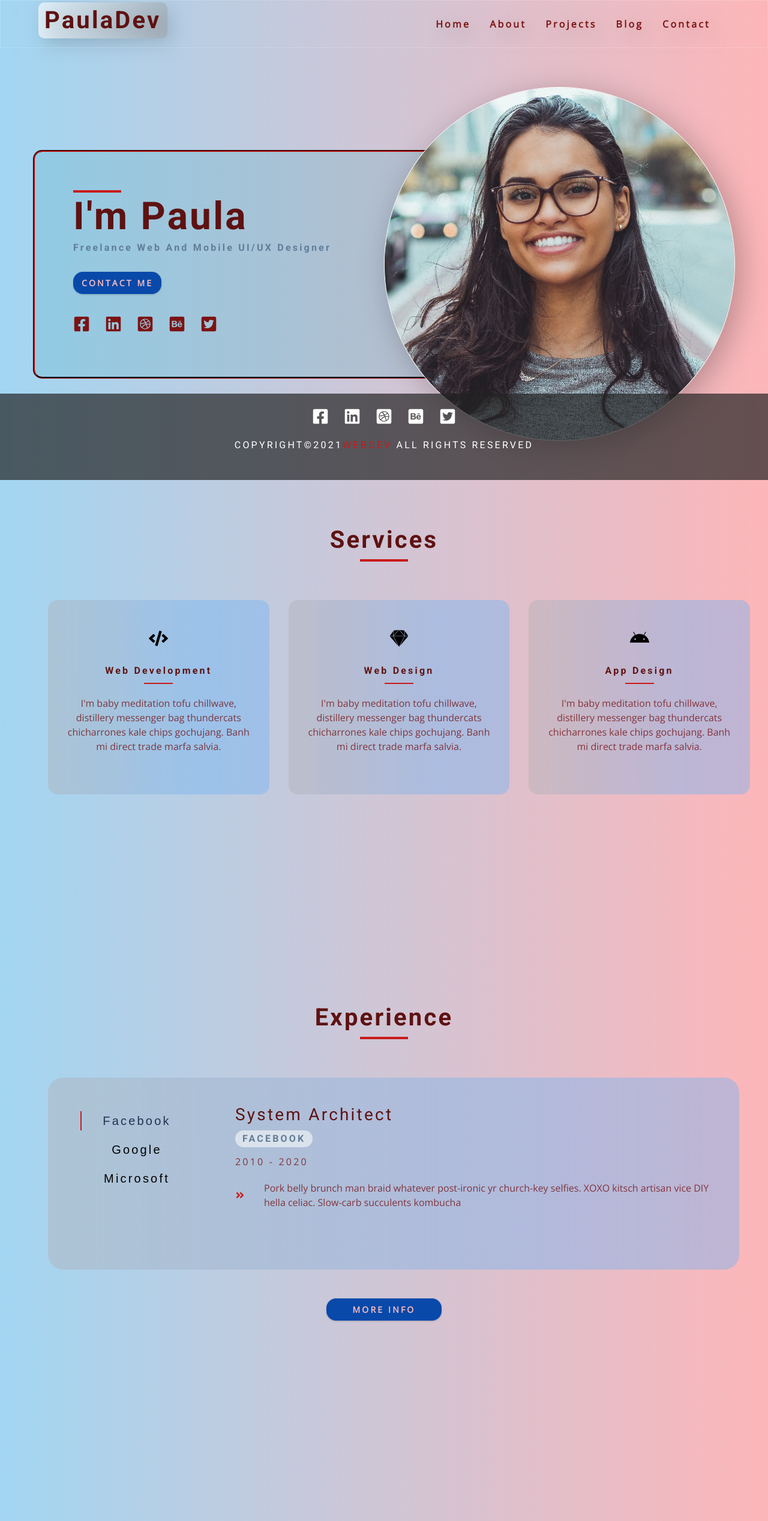
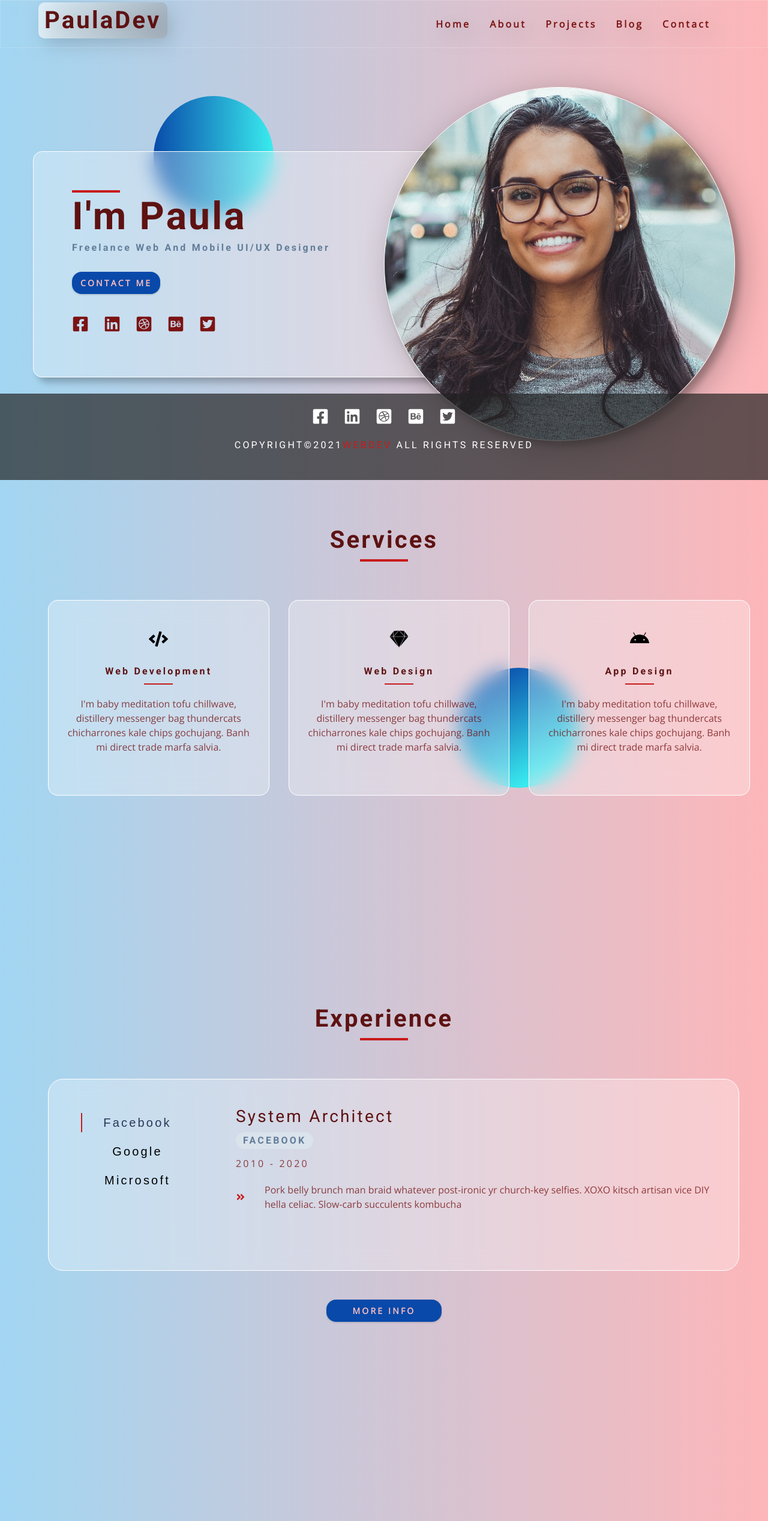
Before and after one commit to Pauneren/portfolio, a Gatsby site: page / in a window 1280 px wide. Shown: the top 2535 px of the page at 60% size. Built offline with nearby package versions, Linux system fonts and the light colour scheme; Gatsby itself is replaced by a stand-in of ours; some packages are replaced by stand-ins of ours.

Commit message:
final circles

```diff
--- a/src/assets/css/main.css
+++ b/src/assets/css/main.css
@@ -92,6 +92,7 @@ body {
   font-family: var(--ff-secondary);
 
   background: var(--clr-glass-2);
+
 z-index: 0;
   line-height: 1.5;
   font-size: 0.875rem;
@@ -156,6 +157,7 @@ p {
   h4 {
     line-height: 1;
   }
+
 }
 /*  global classes */
 
@@ -201,11 +203,15 @@ p {
   margin: 0 auto;
   max-width: 1170px;
 
+
+
 }
 @media screen and (min-width: 992px) {
   .section-center {
     width: 95vw;
   }
+
+
 }
 /* added during recording */
 .underline {
@@ -326,7 +332,10 @@ box-sizing: border-box;
 @media screen and (min-width: 992px) {
   .navbar {
     background: transparent;
+
   }
+
+
 }
 /*
 ===============
@@ -383,6 +392,10 @@ Sidebar
   .sidebar {
     transform: translateX(-100%);
   }
+
+
+
+
 }
 /*
 ===============
@@ -476,14 +489,19 @@ Hero
   margin-left: 0;
 }
 .hero-info {
-background: #45a7b836;
+  background: rgba(255, 255, 255, 0.29);
+  border: 1px solid #FFFFFF;
+  box-sizing: border-box;
+  backdrop-filter: blur(16px);
 border-style: groove;
-border-color: #5a0606;
+
 padding: 4rem;
 border-radius: 15px;
+box-shadow: 8px 8px 12px rgba(0, 0, 0, 0.25);
 }
 .hero-img {
   display: none;
+  box-shadow: 8px 8px 12px rgba(0, 0, 0, 0.25);
 }
 .hero-img-svg {
   display: none;
@@ -547,6 +565,8 @@ border-radius: 15px;
     grid-row: 1/1;
     grid-column: 7/-1;
   } */
+
+
 }
 @media screen and (min-width: 1170px) {
   .hero h4 {
@@ -560,6 +580,8 @@ border-radius: 15px;
   .hero h4 {
     line-height: 1;
   }
+
+
 }
 
 /*
@@ -568,10 +590,12 @@ Services
 ===============
 */
 .service {
-  /* background: linear-gradient(90deg, rgba(154, 148, 148, 0.5) -4.53%, rgba(254, 253, 255, 0.5) 67.4%); */
-  background: var(--background-grey-gradient);
-  backdrop-filter: blur(4px);
-  /* Note: backdrop-filter has minimal browser support */
+
+  background: rgba(255, 255, 255, 0.29);
+  border: 1px solid #FFFFFF;
+  box-sizing: border-box;
+  backdrop-filter: blur(16px);
+
   padding: 3rem 1.5rem;
   margin-bottom: 2rem;
   border-radius: var(--radius);
@@ -624,6 +648,8 @@ Services
   .services-center {
     grid-template-columns: 1fr 1fr 1fr;
   }
+
+
 }
 
 /*
@@ -636,14 +662,15 @@ Jobs
   width: 80vw;
   margin: 0 auto;
   max-width: var(--max-width);
-  background: var(--background-grey-gradient);
-  backdrop-filter: blur(4px);
+  background: rgba(255, 255, 255, 0.29);
+  border: 1px solid #FFFFFF;
+  box-sizing: border-box;
+  backdrop-filter: blur(16px);
   border-radius: 25px;
   height: 20rem;
   padding: 3rem;
 
-  background: var(--background-grey-gradient);
-  backdrop-filter: blur(4px);
+
 
 
 }
@@ -965,6 +992,7 @@ About Page
 */
 .about-page {
   padding: 7rem 0;
+
 }
 .about-img {
   margin-bottom: 2rem;
@@ -976,9 +1004,22 @@ About Page
   width: 100%;
   display: block;
 }
+
+.about-text{
+
+background: rgba(255, 255, 255, 0.29);
+border: 1px solid #FFFFFF;
+box-sizing: border-box;
+backdrop-filter: blur(16px);
+/* Note: backdrop-filter has minimal browser support */
+  padding:2rem;
+  border-radius: 8px;
+  box-shadow: 8px 8px 12px rgba(0, 0, 0, 0.25);
+}
 .about-text .section-title {
   margin-bottom: 2rem;
   text-align: left;
+
 }
 .about-text .underline {
   margin-left: 0;
@@ -986,6 +1027,7 @@ About Page
 }
 .about-text p {
   line-height: 2;
+
 }
 .stack-container {
   width: 30rem;
@@ -1077,17 +1119,7 @@ Contact Page
   border-top-left-radius: 0;
 }
 
-/* .dot{
-  margin-top: 45rem;
-  margin-left: 20rem;
-  height: 300px;
-  width: 300px;
-  position: 50px 100px;
-  background: linear-gradient(222.8deg, #64666b 5.17%, rgba(195, 174, 174, 0.281) 50%);
-  border-radius: 50%;
-  position: absolute;
 
-} */
 
 .blogs-center{
   background: rgba(192, 228, 233, 0.479);
@@ -1096,3 +1128,71 @@ Contact Page
   border-radius: 25px;
   box-shadow: 0px 4px 15px rgba(0, 0, 0, 0.25);
 }
+.dot2{
+  margin-top: 35rem;
+  margin-left: 20rem;
+  height: 200px;
+  width: 200px;
+ top: 80%;
+left: 50%;
+  border-radius: 50%;
+  position: absolute;
+  background: linear-gradient(153.1deg, #0A4EAC 10.75%, #3AEAEE 83.17%);
+
+}
+
+/* .dot3{
+  margin-top: 10rem;
+  margin-left: 70%;
+
+  height: 200px;
+  width: 200px;
+
+  border-radius: 50%;
+  position: absolute;
+  background: linear-gradient(153.1deg, #0A4EAC 10.75%, #3AEAEE 83.17%);
+}  */
+
+.dot4{
+
+ left: 50%;
+
+  height: 200px;
+  width: 200px;
+
+  border-radius: 50%;
+  position: absolute;
+  background: linear-gradient(153.1deg, #0A4EAC 10.75%, #3AEAEE 83.17%);
+}
+
+.dot10{
+top: 20%;
+left: 20%;
+
+  height: 200px;
+  width: 200px;
+
+  border-radius: 50%;
+  position: absolute;
+  background: linear-gradient(90deg, #0849AA -1.2%, #3BF0F0 102.3%);
+}
+
+@media screen and (max-width: 1000px) {
+  .dot{
+    visibility:hidden;
+  }
+  .dot1{
+    visibility:hidden;
+  }
+  .dot2{
+    visibility:hidden;
+  }
+  .dot10{
+    visibility:hidden;
+  }
+  .dot4{
+    visibility:hidden;
+
+  }
+
+}
--- a/src/components/Hero.js
+++ b/src/components/Hero.js
@@ -6,23 +6,28 @@ import { StaticImage } from "gatsby-plugin-image"
 
 const Hero = () => {
   return (
-    <header className="hero">
-      <div className="dot"></div>
-      <section className="section-center hero-center">
-        <article className="hero-info">
+    <header className="hero ">
+      <div className="dot10 "></div>
+
+
+      <section className="section-center hero-center ">
+        <article className="hero-info  ">
+        <div className="dot2"></div>
           <div>
-            <div className="underline"></div>
+            <div className="underline  "></div>
             <h1>i'm paula</h1>
             <h4>freelance web and mobile UI/UX Designer</h4>
             <Link to="/contact" className="btn">
               contact me
             </Link>
             <div className="social-links">
+
               {socialLinks.map(link => {
                 return (
                   <a href={link.url} key={link.id} className="social-link">
                     {link.icon}
                   </a>
+
                 )
               })}
             </div>
--- a/src/components/Jobs.js
+++ b/src/components/Jobs.js
@@ -37,7 +37,8 @@ const Jobs = () => {
   return (
     <section className="section jobs">
       <Title title="experience" />
-      <div className="jobs-center">
+      <div className="jobs-center ">
+
         {/* btn container */}
         <div className="btn-container">
           {jobs.map((item, index) => {
--- a/src/components/Projects.js
+++ b/src/components/Projects.js
@@ -5,6 +5,8 @@ import { Link } from "gatsby"
 const Projects = ({ projects, title, showLink }) => {
   return (
     <section className="section projects">
+        <div className=" dot3"></div>
+
       <Title title={title} />
       <div className="section-center projects-center">
         {projects.map((project, index) => {
--- a/src/pages/blog.js
+++ b/src/pages/blog.js
@@ -35,9 +35,13 @@ const Blog = () => {
     <>
       <Seo title="Blog" />
       <main>
-        <section className="blog-page">
+        <section className="blog-page ">
+
+
           <Blogs blogs={blogList} title="blog" />
+
         </section>
+
       </main>
     </>
   )
```
Also changed, not shown: src/components/Blog.js (+6 -1 lines), src/pages/about.js (+5 -2 lines).
